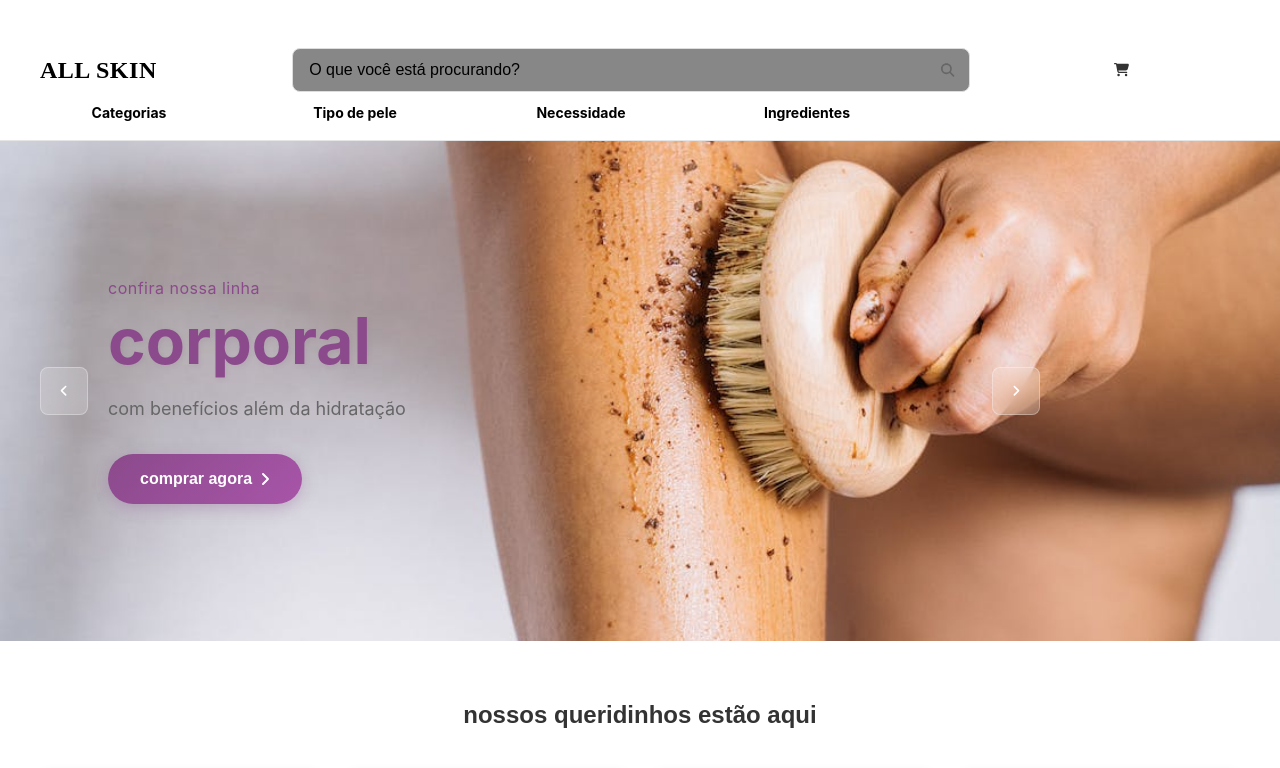
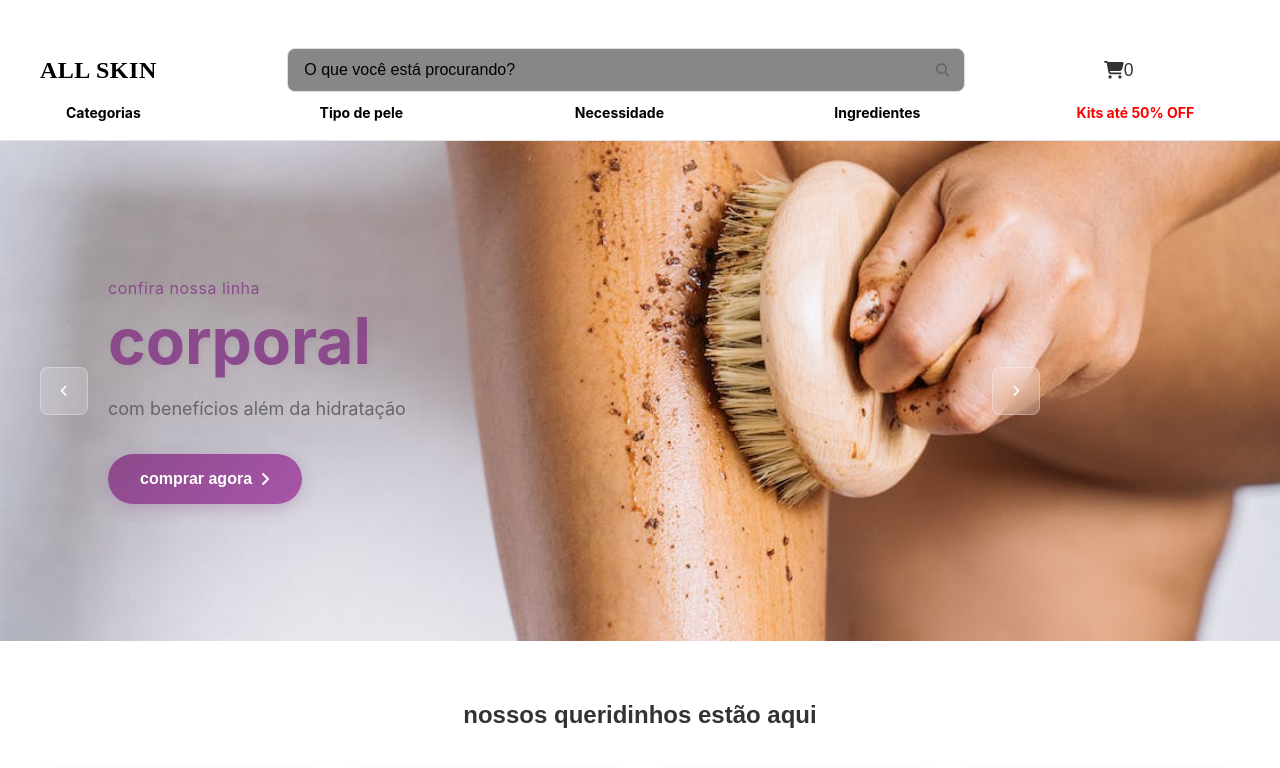
Before and after one commit to Tkmendes/el-skin-webapp, a React (Create React App) app: page / in a window 1280 px wide. Shown: the top 768 px of the page. Built offline with nearby package versions, Linux system fonts and the light colour scheme; data requests are answered from the project's data file.

Commit message:
Sprint 2 finalizada

```diff
--- a/src/Componentes/CartButton/cartButton.tsx
+++ b/src/Componentes/CartButton/cartButton.tsx
@@ -3,6 +3,7 @@ import { FontAwesomeIcon } from "@fortawesome/react-fontawesome";
 import { faCartShopping } from "@fortawesome/free-solid-svg-icons";
 import CartModal from "../CartModal/cartModal";
 import { useState } from "react";
+import { useCartContext } from "../../Context/cartModalContext";
 
 
 const CartButtonStyle = styled.button`
@@ -16,6 +17,7 @@ const CartButtonStyle = styled.button`
     align-items: center;
     justify-content: center;
     transition: background-color 0.3s ease;
+    font-size: 1.1rem;
 
     &::hover{
     background-color: #f0f0f0;
@@ -23,6 +25,7 @@ const CartButtonStyle = styled.button`
 `
 
 function CartButton() {
+    const {  getTotalItems } = useCartContext();
     const [isCartModalOpen, setIsCartModalOpen] = useState(false);
 
     const handleCloseCart = () => {
@@ -35,7 +38,7 @@ function CartButton() {
     return (
         <>
         <CartButtonStyle onClick={handleOnClickCart}>
-            <FontAwesomeIcon icon={faCartShopping} />
+            <FontAwesomeIcon icon={faCartShopping} /> {getTotalItems()}
         </CartButtonStyle>
         <CartModal isOpen={isCartModalOpen} onClose={handleCloseCart} />
         </>
--- a/src/Componentes/OpcoesHeader/OpcoesHeader.tsx
+++ b/src/Componentes/OpcoesHeader/OpcoesHeader.tsx
@@ -6,9 +6,9 @@ const Opcoes = styled.ul`
     flex-direction: row;
     align-items: flex-start;
     padding: 0px;
-    gap: 96px;
+    gap: 8rem;
     position: absolute;
-    left: calc(50% - 631px/2 - 260.5px);
+    left: calc(48% - 631px/2 - 260.5px);
     margin: 0px;
 `
 const Opcao = styled.li`
@@ -39,6 +39,7 @@ function OpcoesHeader() {
                     <Opcao><p>{texto.nome}</p></Opcao>
                 </Link>
             ))}
+            <Opcao><p style={{ color: 'red' }}>Kits até 50% OFF</p></Opcao>
         </Opcoes>
     );
 }
```
